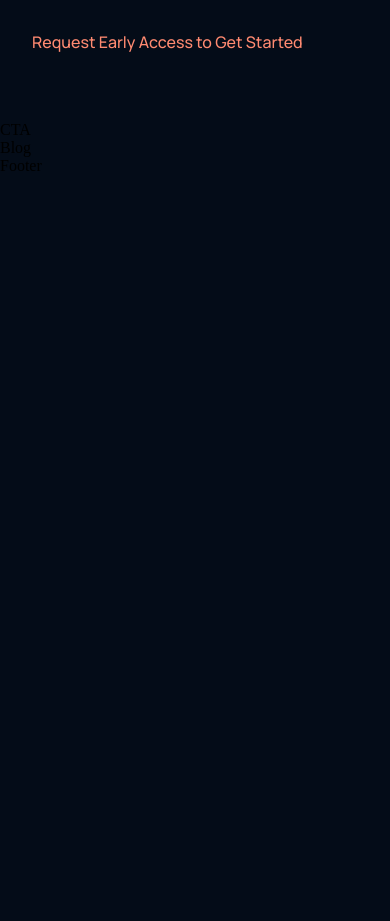
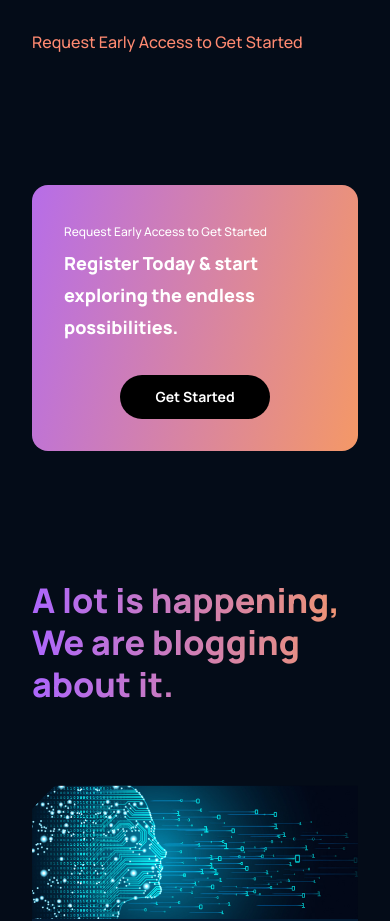
Before and after one commit to lonelydomino/modern-react-app1, a React (Create React App) app: page / in a window 390 px wide. Shown: the part 4140-5061 px from the top of the page. Before the commit the page ends 4315 px from the top, so only its background shows below. Built offline with nearby package versions, Linux system fonts and the light colour scheme.

Commit message:
Finishing blog.

```diff
--- a/src/components/article/Article.jsx
+++ b/src/components/article/Article.jsx
@@ -1,10 +1,19 @@
-import React from 'react'
-import './article.css'
+import React from 'react';
+import './article.css';
 
-const Article = () => {
-  return (
-    <div>Article</div>
-  )
-}
+const Article = ({ imgUrl, date, text }) => (
+  <div className="gpt3__blog-container_article">
+    <div className="gpt3__blog-container_article-image">
+      <img src={imgUrl} alt="blog_image" />
+    </div>
+    <div className="gpt3__blog-container_article-content">
+      <div>
+        <p>{date}</p>
+        <h3>{text}</h3>
+      </div>
+      <p>Read Full Article</p>
+    </div>
+  </div>
+);
 
-export default Article
+export default Article;
--- a/src/components/article/article.css
+++ b/src/components/article/article.css
@@ -0,0 +1,60 @@
+.gpt3__blog-container_article {
+    width: 100%;
+    height: 100%;
+
+    display: flex;
+    flex-direction: column;
+    background: var(--color-footer);
+}
+
+.gpt3__blog-container_article-image {
+    width: 100%;
+    height: 100%;
+    background: var(--color-bg);
+}
+
+.gpt3__blog-container_article-image img {
+    width: 100%;
+    height: 100%;
+}
+
+.gpt3__blog-container_article-content {
+    display: flex;
+    flex-direction: column;
+    justify-content: space-between;
+
+    padding: 1rem 1.5rem;
+    height: 100%;
+}
+
+.gpt3__blog-container_article-content p {
+    font-family: var(--font-family);
+    font-size: 11.65px;
+    font-weight: 700;
+    line-height: 35px;
+
+    color: #fff;
+}
+
+.gpt3__blog-container_article-content h3 {
+    font-family: var(--font-family);
+    font-size: 25.11px;
+    font-weight: 800;
+    line-height: 30.30px;
+
+    color: #fff;
+    margin-bottom: 5rem;
+    cursor: pointer;
+}
+
+.gpt3__blog-container_article-content p:last-child {
+    cursor: pointer;
+}
+
+
+@media screen and (max-width: 550px) {
+    .gpt3__blog-container_article-content h3 {
+        font-size: 18px;
+        line-height: 25p;
+    }
+}
--- a/src/components/cta/CTA.jsx
+++ b/src/components/cta/CTA.jsx
@@ -1,9 +1,16 @@
-import React from 'react'
-import './cta.css'
-const CTA = () => {
-  return (
-    <div>CTA</div>
-  )
-}
+import React from 'react';
+import './cta.css';
 
-export default CTA
+const CTA = () => (
+  <div className="gpt3__cta">
+    <div className="gpt3__cta-content">
+      <p>Request Early Access to Get Started</p>
+      <h3>Register Today & start exploring the endless possibilities.</h3>
+    </div>
+    <div className="gpt3__cta-btn">
+      <button type="button">Get Started</button>
+    </div>
+  </div>
+);
+
+export default CTA;
--- a/src/components/cta/cta.css
+++ b/src/components/cta/cta.css
@@ -0,0 +1,84 @@
+.gpt3__cta {
+    display: flex;
+    justify-content: space-between;
+    align-items: center;
+    flex-direction: row;
+
+    padding: 2rem;
+    margin: 4rem;
+    border-radius: 1rem;
+    background: var(--gradient-bar)
+}
+
+.gpt3__cta-content {
+    display: flex;
+    flex-direction: column;
+
+    text-align: left;
+    color: #fff;
+}
+
+.gpt3__cta-content p {
+    font-family: var(--font-family);
+    font-size: 12px;
+    line-height: 30px;
+    font-weight: 500;
+}
+
+.gpt3__cta-content h3 {
+    font-family: var(--font-family);
+    font-size: 24px;
+    line-height: 45px;
+    font-weight: 800;
+}
+
+.gpt3__cta-btn {
+    display: flex;
+    justify-content: center;
+    align-items: center;
+
+    margin-left: 2rem;
+}
+
+.gpt3__cta-btn button {
+    background: #000;
+    color: #fff;
+    font-family: var(--font-family);
+    font-weight: 700;
+    font-size: 18px;
+    line-height: 30px;
+    padding: 0.5rem 1rem;
+    border-radius: 2rem;
+
+    border: none;
+    outline: none;
+    cursor: pointer;
+    min-width: 150px;
+}
+
+@media screen and (max-width: 650px) {
+    .gpt3__cta {
+        flex-direction: column;
+    }
+
+    .gpt3__cta-btn {
+        margin: 2rem 0 0;
+    }
+}
+
+@media screen and (max-width: 550px) {
+    .gpt3__cta {
+        flex-direction: column;
+        margin: 4rem 2rem;
+    }
+
+    .gpt3__cta-content h3 {
+        font-size: 18px;
+        line-height: 32px;
+    }
+
+    .gpt3__cta-btn button {
+        font-size: 14px;
+        line-height: 28px;
+    }
+}
--- a/src/containers/blog/Blog.jsx
+++ b/src/containers/blog/Blog.jsx
@@ -1,10 +1,25 @@
-import React from 'react'
-import './blog.css'
+import React from 'react';
+import Article from '../../components/article/Article';
+import { blog01, blog02, blog03, blog04, blog05 } from './imports';
+import './blog.css';
 
-const Blog = () => {
-  return (
-    <div>Blog</div>
-  )
-}
+const Blog = () => (
+  <div className="gpt3__blog section__padding" id="blog">
+    <div className="gpt3__blog-heading">
+      <h1 className="gradient__text">A lot is happening, <br /> We are blogging about it.</h1>
+    </div>
+    <div className="gpt3__blog-container">
+      <div className="gpt3__blog-container_groupA">
+        <Article imgUrl={blog01} date="Sep 26, 2021" text="GPT-3 and Open  AI is the future. Let us exlore how it is?" />
+      </div>
+      <div className="gpt3__blog-container_groupB">
+        <Article imgUrl={blog02} date="Sep 26, 2021" text="GPT-3 and Open  AI is the future. Let us exlore how it is?" />
+        <Article imgUrl={blog03} date="Sep 26, 2021" text="GPT-3 and Open  AI is the future. Let us exlore how it is?" />
+        <Article imgUrl={blog04} date="Sep 26, 2021" text="GPT-3 and Open  AI is the future. Let us exlore how it is?" />
+        <Article imgUrl={blog05} date="Sep 26, 2021" text="GPT-3 and Open  AI is the future. Let us exlore how it is?" />
+      </div>
+    </div>
+  </div>
+);
 
-export default Blog
+export default Blog;
--- a/src/containers/blog/blog.css
+++ b/src/containers/blog/blog.css
@@ -0,0 +1,78 @@
+.gpt3__blog {
+    display: flex;
+    flex-direction: column;
+}
+
+.gpt3__blog-heading {
+    width: 100%;
+    text-align: left;
+
+    margin-bottom: 5rem;
+}
+
+.gpt3__blog-heading h1 {
+    font-size: 62px;
+    line-height: 75px;
+    font-family: var(--font-family);
+    font-weight: 800;
+}
+
+.gpt3__blog-container {
+    display: flex;
+    flex-direction: row;
+}
+
+.gpt3__blog-container_groupA {
+    flex: 0.75;
+    margin-right: 2rem;
+}
+
+.gpt3__blog-container_groupB {
+    flex: 1;
+
+    display:grid;
+    grid-template-columns: repeat(2, 1fr);
+    grid-gap: 2rem;
+}
+
+@media screen and (max-width: 990px) {
+    .gpt3__blog-container {
+        flex-direction: column-reverse;
+    }
+
+
+    .gpt3__blog-container_groupA {
+        margin: 2rem 0;
+    }
+
+    .gpt3__blog-container_groupA .gpt3__blog-container_article  {
+       width: 48%;
+    }
+
+    .gpt3__blog-container_groupA .gpt3__blog-container_article-image {
+        height: 250px;
+    }
+}
+
+@media screen and (max-width: 700px) {
+    .gpt3__blog-container_groupB {
+        grid-template-columns: repeat(1, 1fr);
+    }
+
+    .gpt3__blog-container_groupA .gpt3__blog-container_article  {
+       width: 100%;
+    }
+
+    .gpt3__blog-heading h1 {
+        font-size: 46px;
+        line-height: 52px;
+    }
+}
+
+@media screen and (max-width: 550px) {
+    .gpt3__blog-heading h1 {
+        font-size: 34px;
+        line-height: 42px;
+    }
+
+}
--- /dev/null
+++ b/src/containers/blog/imports.js
@@ -0,0 +1,13 @@
+import blog01 from '../../assets/blog01.png';
+import blog02 from '../../assets/blog02.png';
+import blog03 from '../../assets/blog03.png';
+import blog04 from '../../assets/blog04.png';
+import blog05 from '../../assets/blog05.png';
+
+export {
+  blog01,
+  blog02,
+  blog03,
+  blog04,
+  blog05
+}
```
